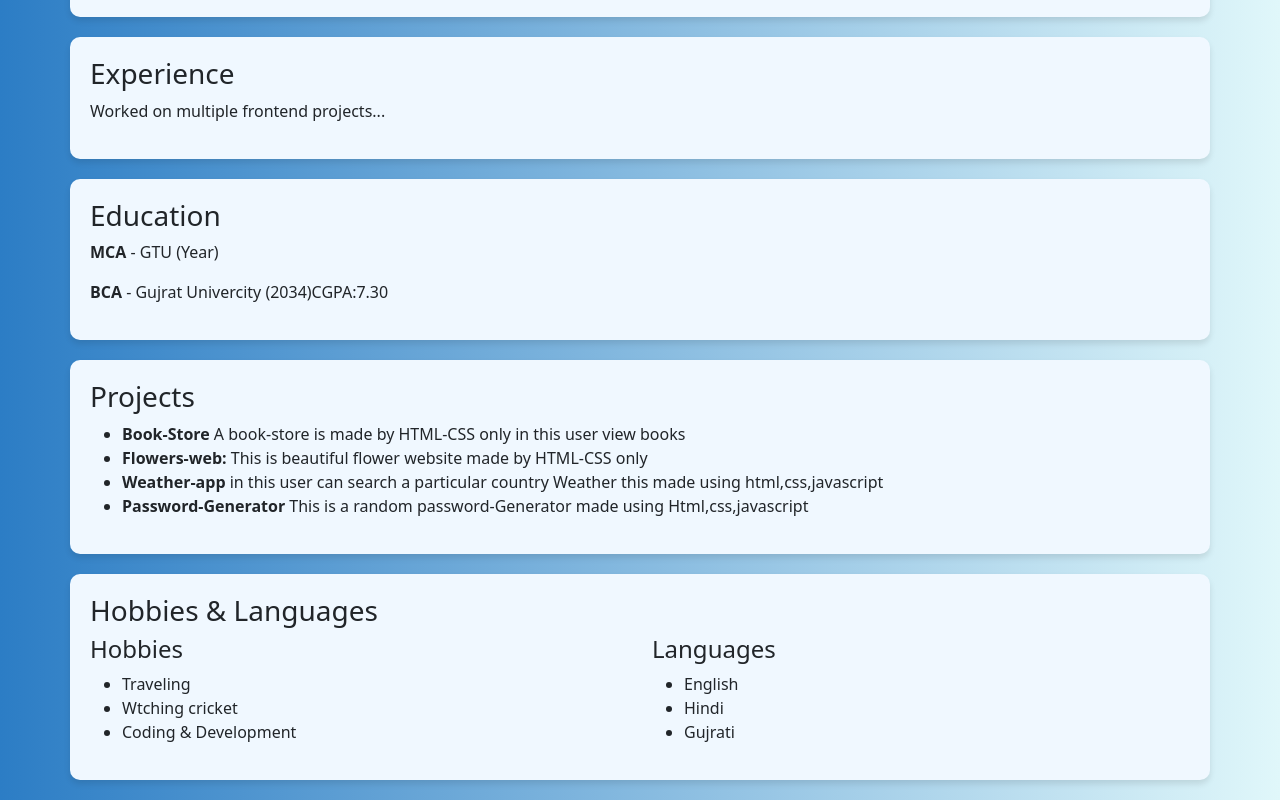
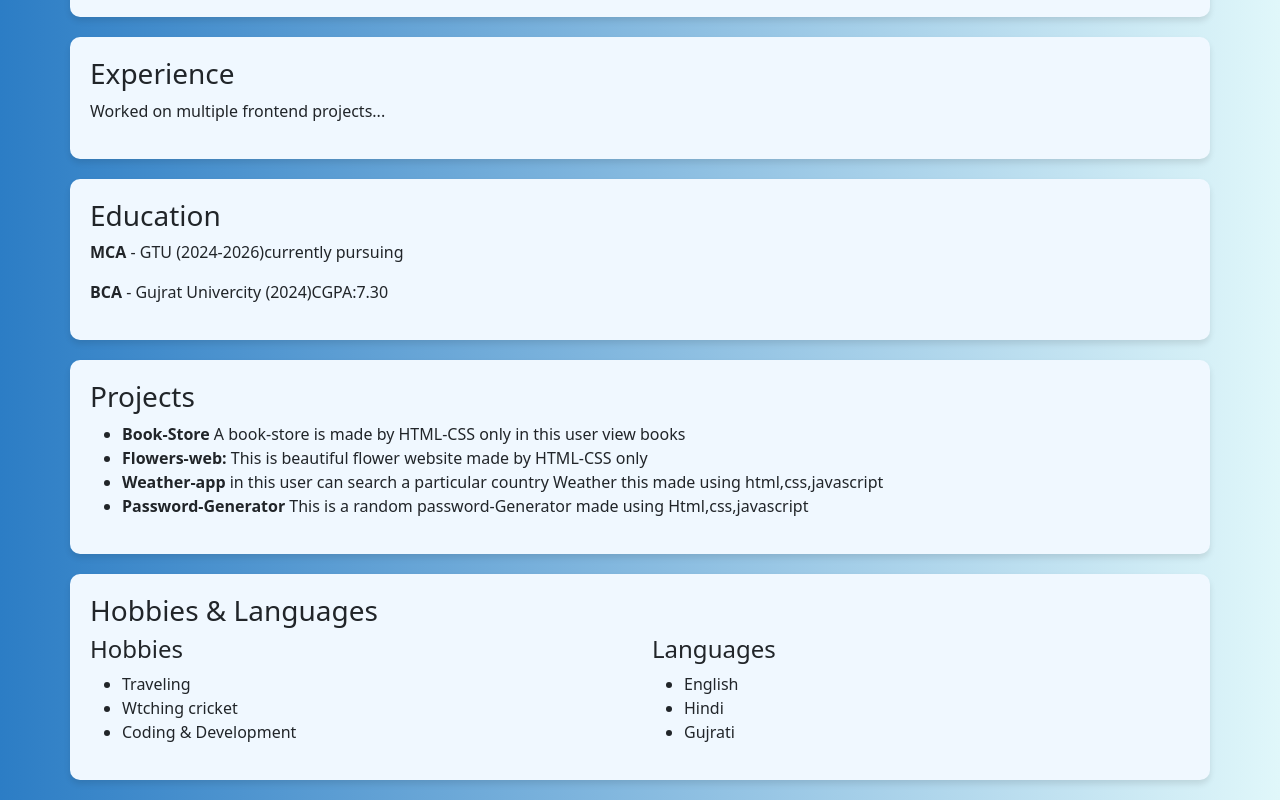
Before and after one commit to Hellyy26/resume, a plain HTML site: page index.html in a window 1280 px wide. Shown: the part 937-1737 px from the top of the page. Drawn offline with nearby package versions, Linux system fonts and the light colour scheme.

Commit message:
Update index.html

```diff
--- a/index.html
+++ b/index.html
@@ -102,8 +102,8 @@
 
     <div class="container section fade-in">
         <h3>Education</h3>
-        <p><strong>MCA</strong> - GTU (Year)</p>
-        <p><strong>BCA</strong> - Gujrat Univercity (2034)CGPA:7.30</p>
+        <p><strong>MCA</strong> - GTU (2024-2026)currently pursuing</p>
+        <p><strong>BCA</strong> - Gujrat Univercity (2024)CGPA:7.30</p>
     </div>
 
     <div class="container section fade-in">
```
